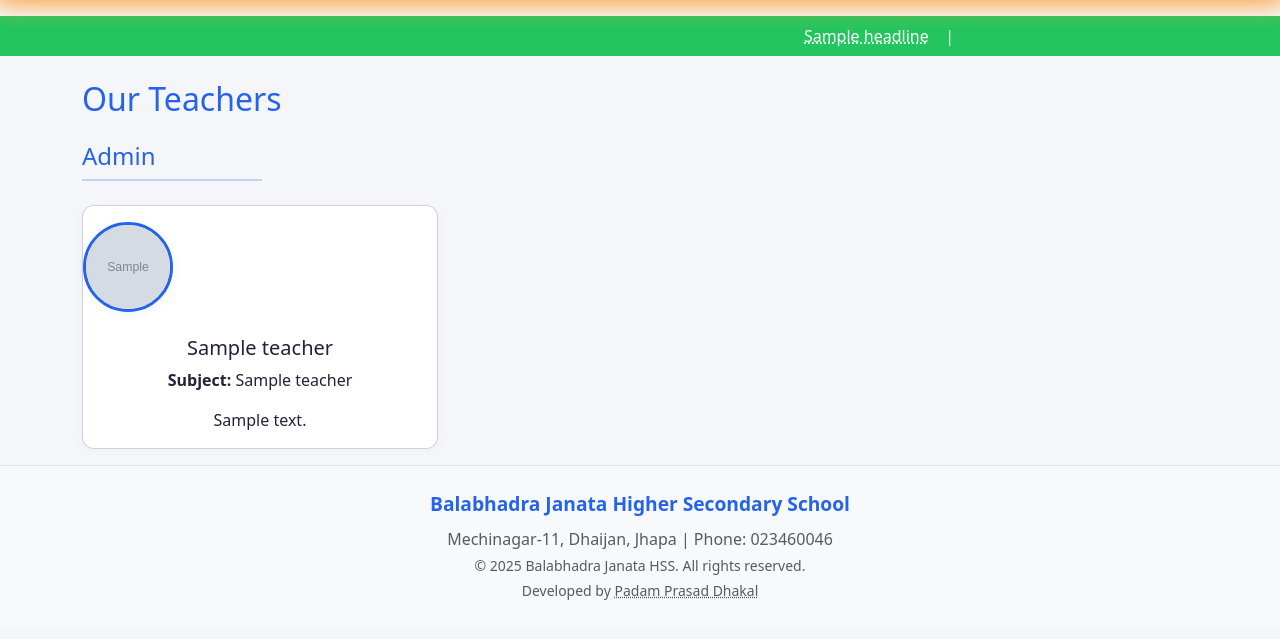
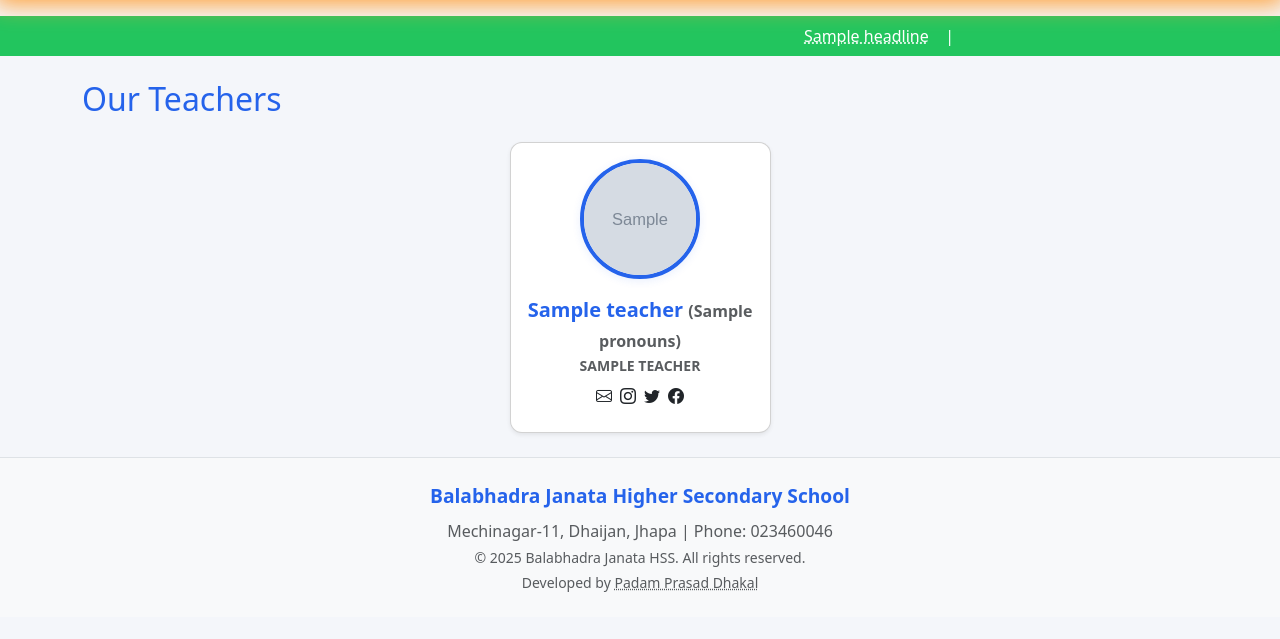
Before and after one commit to PadamPrasadDhakal/School-Site, a Django app: template main/templates/main/teachers.html in a window 1280 px wide. Shown: the part 84-723 px from the top of the page. Run offline with Django 3.2, Linux system fonts and the light colour scheme; the template is opened without the code that fills it: most values are stand-ins (such as "Sample title", 1, 10 or a date in 2020); grey boxes marked "Sample" are stand-in pictures.

Commit message:
Redesigned the teacher card

```diff
--- a/main/templates/main/teachers.html
+++ b/main/templates/main/teachers.html
@@ -1,42 +1,87 @@
 {% extends 'main/base.html' %}
+{% load static %}
 {% block title %}Teachers | Balabhadra Janata HSS{% endblock %}
 {% block content %}
-<h2>Our Teachers</h2>
-{% regroup teachers by level as level_list %}
-{% for group in level_list %}
-    <h4 class="mt-4">
-      {% if group.grouper == "pre_primary" %}Pre Primary
-      {% elif group.grouper == "primary" %}Primary
-      {% elif group.grouper == "secondary" %}Secondary
-      {% elif group.grouper == "higher_secondary" %}Higher Secondary
-      {% else %}{{ group.grouper|title }}
-      {% endif %}
-    </h4>
-    <hr class="mb-4 mt-1" style="border-top: 2px solid var(--primary); width: 180px;">
-    <div class="row">
-        {% for teacher in group.list %}
-        <div class="col-md-4 mb-3">
-            <div class="card h-100 text-center">
-                {% if teacher.photo %}
-                <img src="{{ teacher.photo.url }}" class="rounded-circle mt-3 mb-2 teacher-photo-small" alt="{{ teacher.name }}">
-                {% endif %}
-                <div class="card-body">
-                    <h5 class="card-title">{{ teacher.name }}</h5>
-                    <p class="card-text"><strong>Subject:</strong> {{ teacher.subject }}</p>
-                    <p class="card-text">{{ teacher.bio }}</p>
-                </div>
+<h2 class="mb-4">Our Teachers</h2>
+<div class="row justify-content-center">
+    {% for teacher in teachers %}
+    <div class="col-md-4 col-lg-3 mb-4">
+        <div class="card text-center shadow-sm teacher-card h-100 p-3" style="cursor:pointer;" data-bs-toggle="modal" data-bs-target="#teacherModal{{ teacher.pk }}">
+            <div class="mx-auto mb-3 teacher-img-circle overflow-hidden">
+                <img src="{{ teacher.photo.url }}" alt="{{ teacher.name }}" class="w-100 h-100 object-fit-cover">
+            </div>
+            <div class="fw-bold fs-5" style="color: #2563eb;">{{ teacher.name }}{% if teacher.pronouns %} <span class="fs-6 text-muted">({{ teacher.pronouns }})</span>{% endif %}</div>
+            <div class="text-uppercase small fw-bold text-muted mb-2">{{ teacher.subject }}</div>
+            <div class="d-flex justify-content-center gap-2 mb-2">
+                {% if teacher.email %}<a href="mailto:{{ teacher.email }}" class="text-dark"><i class="bi bi-envelope"></i></a>{% endif %}
+                {% if teacher.instagram %}<a href="{{ teacher.instagram }}" target="_blank" class="text-dark"><i class="bi bi-instagram"></i></a>{% endif %}
+                {% if teacher.twitter %}<a href="{{ teacher.twitter }}" target="_blank" class="text-dark"><i class="bi bi-twitter"></i></a>{% endif %}
+                {% if teacher.facebook %}<a href="{{ teacher.facebook }}" target="_blank" class="text-dark"><i class="bi bi-facebook"></i></a>{% endif %}
             </div>
         </div>
-        {% endfor %}
+        <!-- Modal for teacher detail -->
+        <div class="modal fade" id="teacherModal{{ teacher.pk }}" tabindex="-1" aria-labelledby="teacherModalLabel{{ teacher.pk }}" aria-hidden="true">
+          <div class="modal-dialog modal-lg modal-dialog-centered">
+            <div class="modal-content rounded-4 p-3">
+              <div class="row g-0">
+                <div class="col-md-5 text-center p-4">
+                  <div class="mx-auto mb-3 teacher-img-circle-lg overflow-hidden">
+                    <img src="{{ teacher.photo.url }}" alt="{{ teacher.name }}" class="w-100 h-100 object-fit-cover">
+                  </div>
+                  <div class="fw-bold fs-4" style="color: #2563eb;">{{ teacher.name }}{% if teacher.pronouns %} <span class="fs-6 text-muted">({{ teacher.pronouns }})</span>{% endif %}</div>
+                  <div class="text-uppercase small fw-bold text-muted mb-2">{{ teacher.subject }}</div>
+                  <div class="d-flex justify-content-center gap-2 mb-3">
+                    {% if teacher.email %}<a href="mailto:{{ teacher.email }}" class="text-dark fs-5"><i class="bi bi-envelope"></i></a>{% endif %}
+                    {% if teacher.instagram %}<a href="{{ teacher.instagram }}" target="_blank" class="text-dark fs-5"><i class="bi bi-instagram"></i></a>{% endif %}
+                    {% if teacher.twitter %}<a href="{{ teacher.twitter }}" target="_blank" class="text-dark fs-5"><i class="bi bi-twitter"></i></a>{% endif %}
+                    {% if teacher.facebook %}<a href="{{ teacher.facebook }}" target="_blank" class="text-dark fs-5"><i class="bi bi-facebook"></i></a>{% endif %}
+                  </div>
+                </div>
+                <div class="col-md-7 p-4">
+                  <div class="mb-3">
+                    <div class="fw-bold text-uppercase text-muted small mb-1">About Me</div>
+                    <div class="fs-5 fw-bold mb-1" style="color: #2563eb;">{{ teacher.bio|default:teacher.about }}</div>
+                    <div class="text-muted">{{ teacher.about }}</div>
+                  </div>
+                  <div class="mb-3">
+                    <div class="fw-bold text-uppercase text-muted small mb-1">Experience</div>
+                    <div class="text-muted">{{ teacher.experience|linebreaks }}</div>
+                  </div>
+                  <div class="mb-3">
+                    <div class="fw-bold text-uppercase text-muted small mb-1">Education</div>
+                    <div class="text-muted">{{ teacher.education|linebreaks }}</div>
+                  </div>
+                </div>
+              </div>
+            </div>
+          </div>
+        </div>
     </div>
-{% endfor %}
+    {% endfor %}
+</div>
+<link rel="stylesheet" href="https://cdn.jsdelivr.net/npm/bootstrap-icons@1.10.5/font/bootstrap-icons.css">
 <style>
-.teacher-photo-small {
-    width: 90px;
-    height: 90px;
-    object-fit: cover;
-    border: 3px solid var(--primary);
-    box-shadow: 0 2px 8px rgba(37,99,235,0.08);
+.teacher-img-circle {
+    width: 120px;
+    height: 120px;
+    border-radius: 50%;
+    background: #f4f6fa;
+    border: 4px solid #2563eb;
+    box-shadow: 0 2px 8px rgba(37,99,235,0.10);
+    margin-bottom: 1rem;
+}
+.teacher-img-circle-lg {
+    width: 180px;
+    height: 180px;
+    border-radius: 50%;
+    background: #f4f6fa;
+    border: 5px solid #2563eb;
+    box-shadow: 0 2px 16px rgba(37,99,235,0.10);
+    margin-bottom: 1rem;
+}
+.teacher-card:hover {
+    box-shadow: 0 0 24px 0 var(--accent), 0 2px 8px rgba(37,99,235,0.10);
+    border-color: var(--accent);
 }
 </style>
 {% endblock %}
--- a/main/urls.py
+++ b/main/urls.py
@@ -10,4 +10,5 @@ urlpatterns = [
     path('news/<int:pk>/', views.news_detail, name='news_detail'),
     path('posts/', views.posts, name='posts'),
     path('posts/<int:pk>/', views.post_detail, name='post_detail'),
+    path('teachers/<int:pk>/', views.teacher_detail, name='teacher_detail'),
 ]
--- a/main/views.py
+++ b/main/views.py
@@ -74,3 +74,8 @@ def news_detail(request, pk):
     news_item = get_object_or_404(News, pk=pk)
     news = get_news()
     return render(request, 'main/news_detail.html', {'news_item': news_item, 'news': news})
+
+def teacher_detail(request, pk):
+    teacher = get_object_or_404(Teacher, pk=pk)
+    news = get_news()
+    return render(request, 'main/teacher_detail.html', {'teacher': teacher, 'news': news})
```
Also changed, not shown: main/admin.py (+9 -0 lines), main/models.py (+7 -0 lines), db.sqlite3, main/migrations/0005_teacher_about_teacher_education_teacher_email_and_more.py (added), main/migrations/0006_remove_teacher_linkedin_remove_teacher_resume_and_more.py (added).
